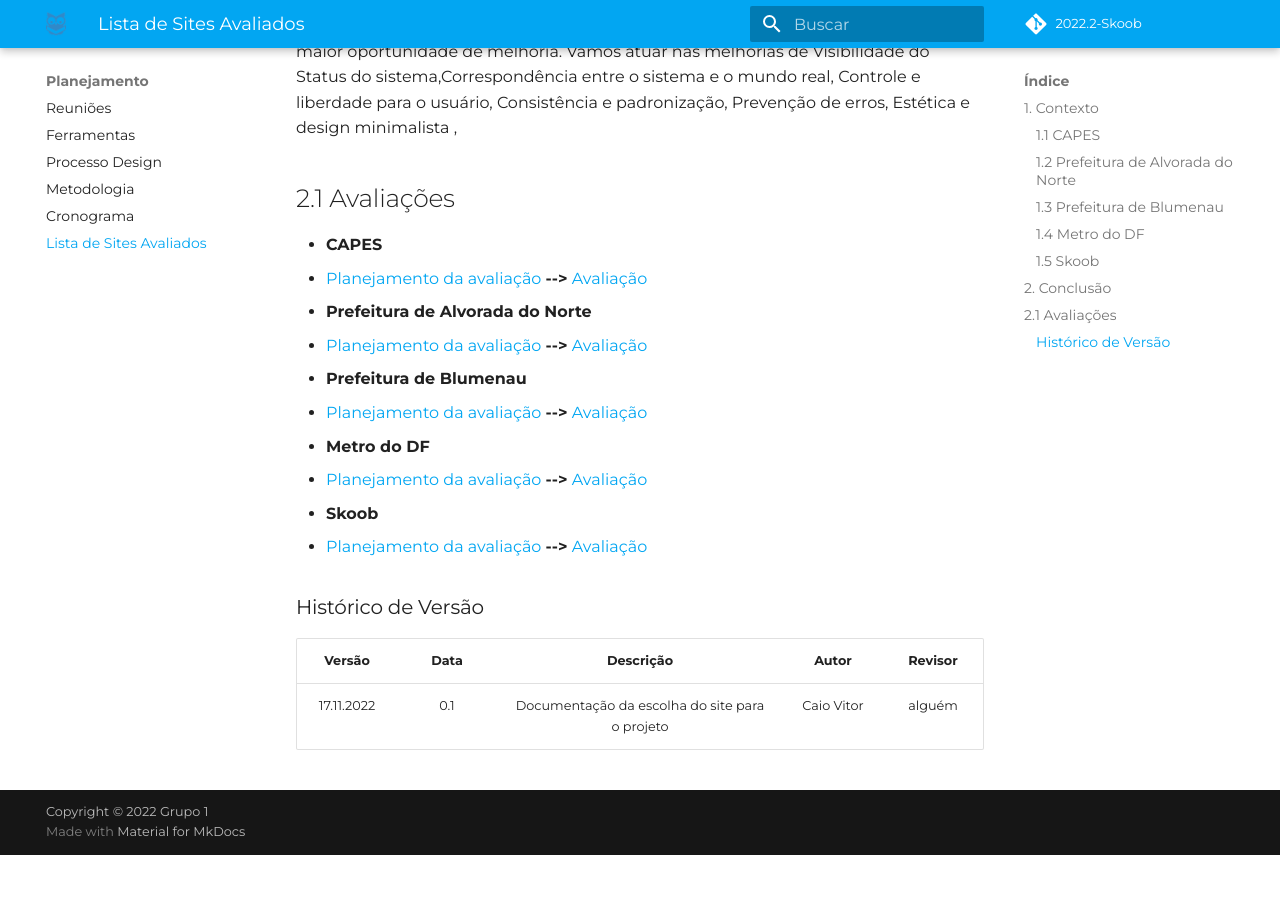
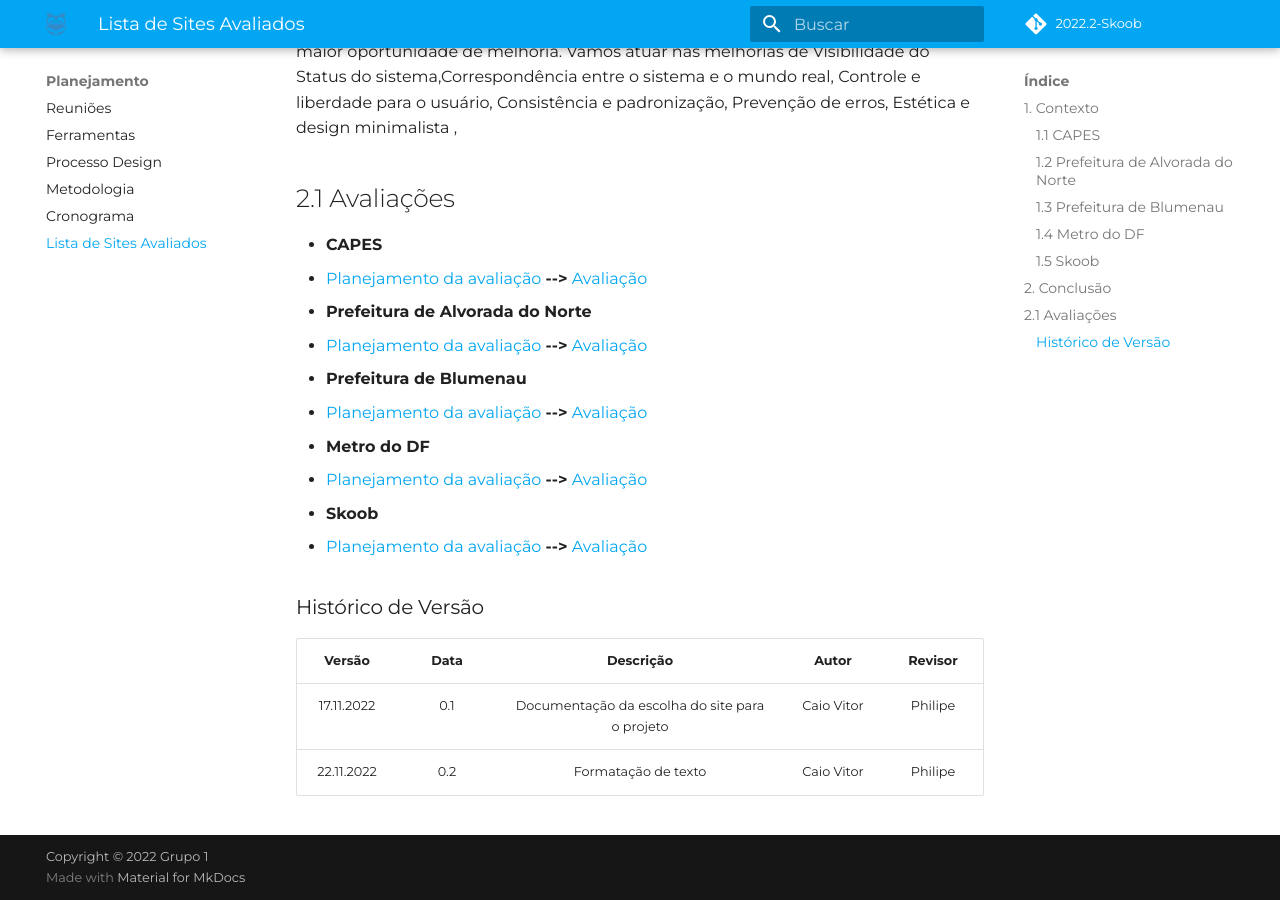
Before and after one commit to Interacao-Humano-Computador/2022.2-Skoob, an MkDocs documentation site: the page built from docs/planejamento/SitesAvaliados.md, in a window 1280 px wide and 900 px high, scrolled down 2111 px. Built offline with MkDocs 1.6.1 and Material for MkDocs 9.7.7, drawn with Linux system fonts in a browser that asks for light colours; some web fonts are replaced; comment, search, counter and statistics services are not loaded; before the commit the page ends 2966 px from its top, so only the background shows below that.

Commit message:
formatacao de texto

```diff
--- a/docs/planejamento/SitesAvaliados.md
+++ b/docs/planejamento/SitesAvaliados.md
@@ -59,6 +59,6 @@
 ### Histórico de Versão
 | Versão | Data | Descrição  | Autor        | Revisor |
 |:----------:|:------:|:--------------------:|:-----------------:|:-----------------:|
-| 17.11.2022 | 0.1 | Documentação da escolha do site para o projeto | Caio Vitor |alguém|
-
+| 17.11.2022 | 0.1 | Documentação da escolha do site para o projeto | Caio Vitor |Philipe|
+| 22.11.2022 | 0.2 | Formatação de texto | Caio Vitor |Philipe|
 <div align="justify">
```
